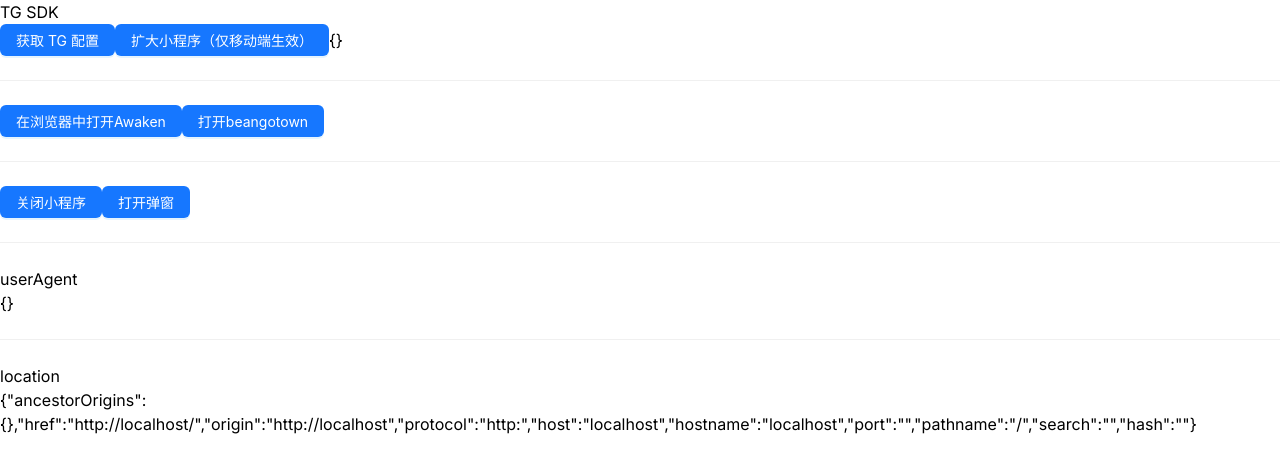
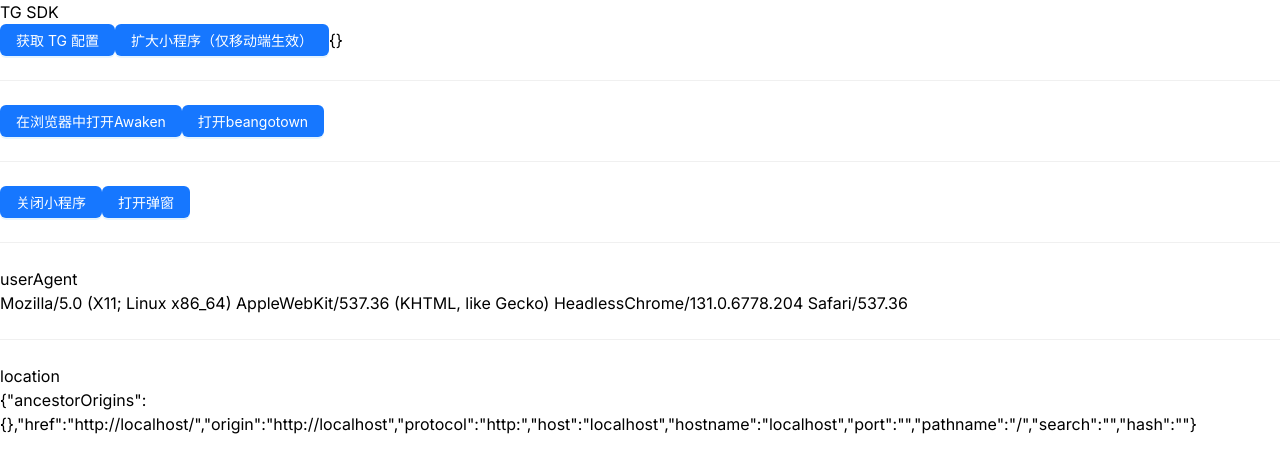
Before and after one commit to xiaoshitou0131/test-tg-app, a Next.js app: page / in a window 1280 px wide. Shown: the top 472 px of the page. Built offline with nearby package versions, Linux system fonts and the light colour scheme.

Commit message:
提交代码

```diff
--- a/src/app/page.tsx
+++ b/src/app/page.tsx
@@ -5,11 +5,11 @@ import { Button, Divider } from 'antd';
 export default function Sign() {
 
   const [tgData, setTgData] = useState({});
-  const [userAgent, setUserAgent] = useState({});
+  const [userAgent, setUserAgent] = useState('');
   const [location, setLocation] = useState({});
 
   useEffect(() => {
-    setUserAgent(window.navigator);
+    setUserAgent(window.navigator.userAgent);
     setLocation(window.location);
   }, [])
 
@@ -48,7 +48,7 @@ export default function Sign() {
       <Button type='primary'>打开弹窗</Button>
       <Divider />
       <h1>userAgent</h1>
-      <p>{JSON.stringify(userAgent)}</p>
+      <p>{userAgent}</p>
       <Divider />
       <h1>location</h1>
       <p>{JSON.stringify(location)}</p>
```
